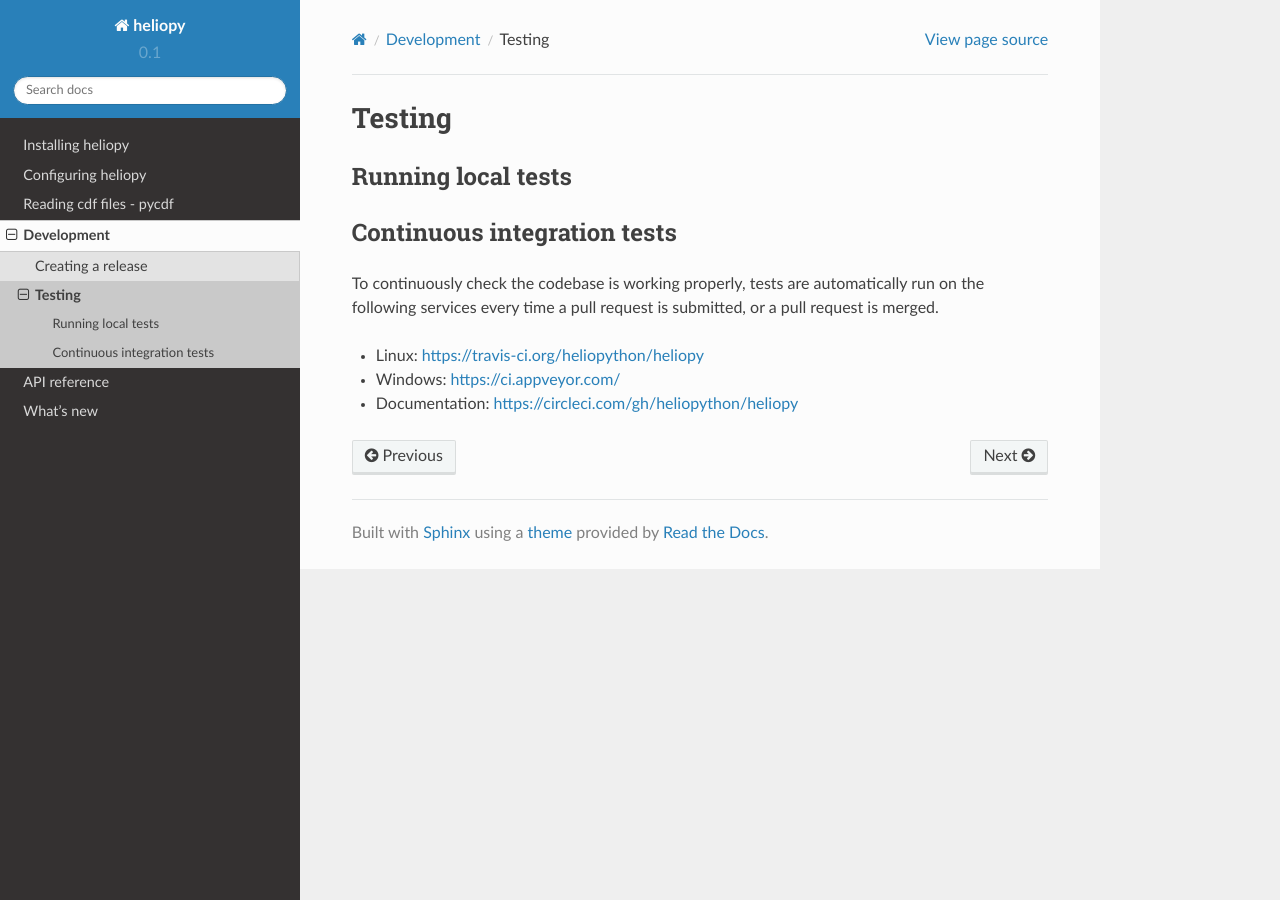
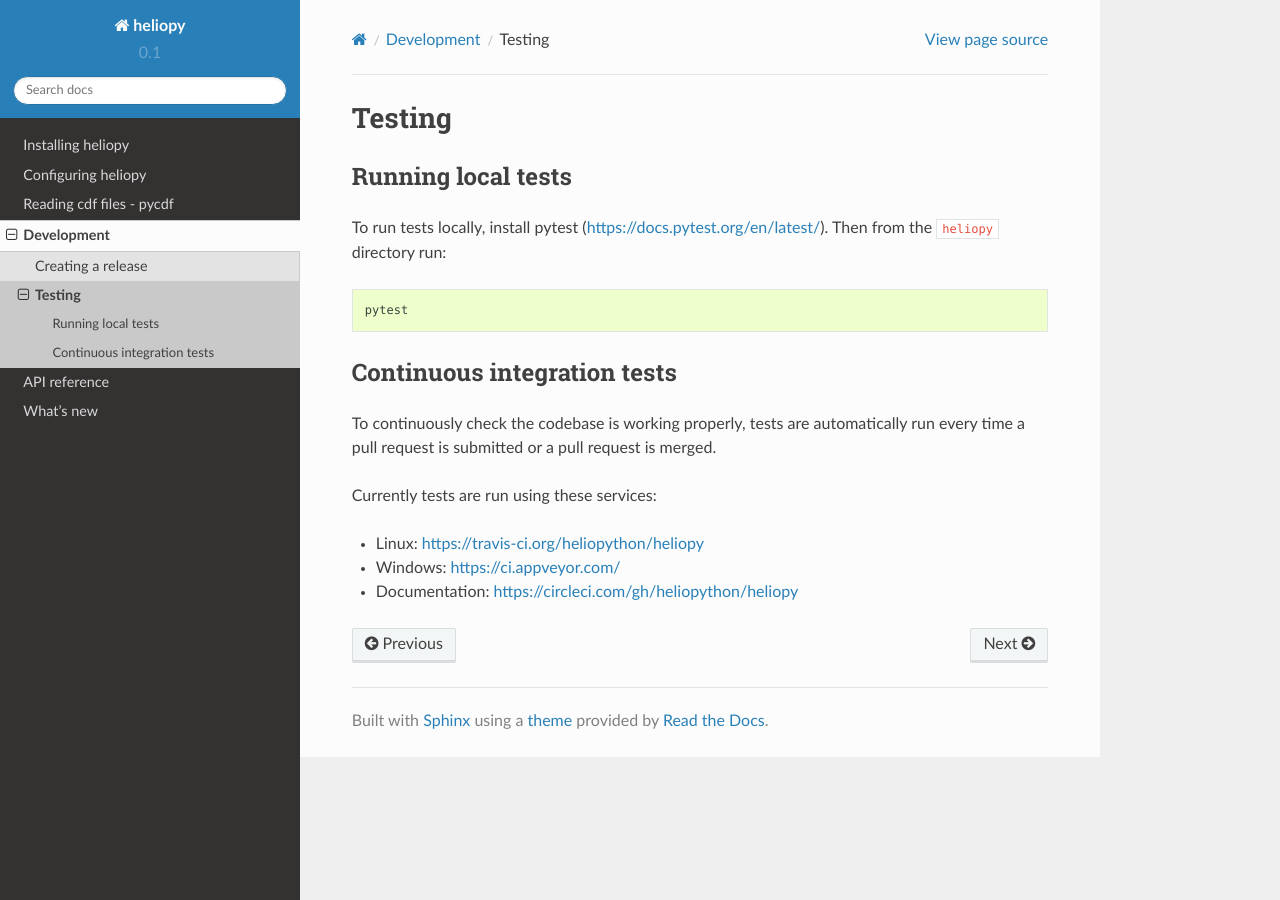
Before and after one commit to heliopython/heliopy, a Sphinx documentation site: the page built from doc/source/development/testing.rst, in a window 1280 px wide. Built offline with Sphinx 7.4.7 and the Read the Docs theme 2.0.0, drawn with Linux system fonts in a browser that asks for light colours; pages that are not in the unit, such as notebooks, are missing from menus.

Commit message:
Add docs on testing

```diff
--- a/doc/source/development/testing.rst
+++ b/doc/source/development/testing.rst
@@ -3,12 +3,17 @@ Testing
 
 Running local tests
 -------------------
+To run tests locally, install pytest (https://docs.pytest.org/en/latest/).
+Then from the :file:`heliopy` directory run::
+
+  pytest
 
 Continuous integration tests
 ----------------------------
 To continuously check the codebase is working properly, tests are automatically
-run on the following services every time a pull request is submitted, or a
-pull request is merged.
+run every time a pull request is submitted or a pull request is merged.
+
+Currently tests are run using these services:
 
 - Linux: https://travis-ci.org/heliopython/heliopy
 - Windows: https://ci.appveyor.com/
--- a/doc/source/installing.rst
+++ b/doc/source/installing.rst
@@ -15,7 +15,7 @@ Optional dependencies
 HDF file reader/writer
 ^^^^^^^^^^^^^^^^^^^^^^
 Saving data to hdf files for quicker access requires PyTables.
-(see :doc:`/examples/fast_file_loading` for more information)
+(see :ref:`sphx_glr_auto_examples_fast_file_loading.py` for more information)
 
 CDF Library
 ^^^^^^^^^^^
```
